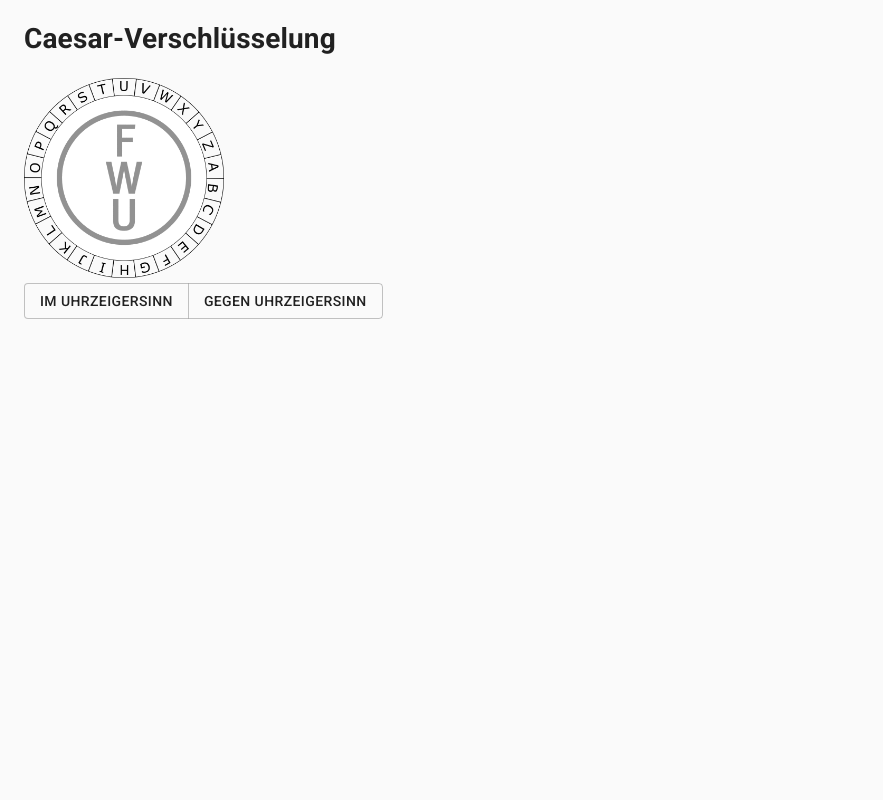
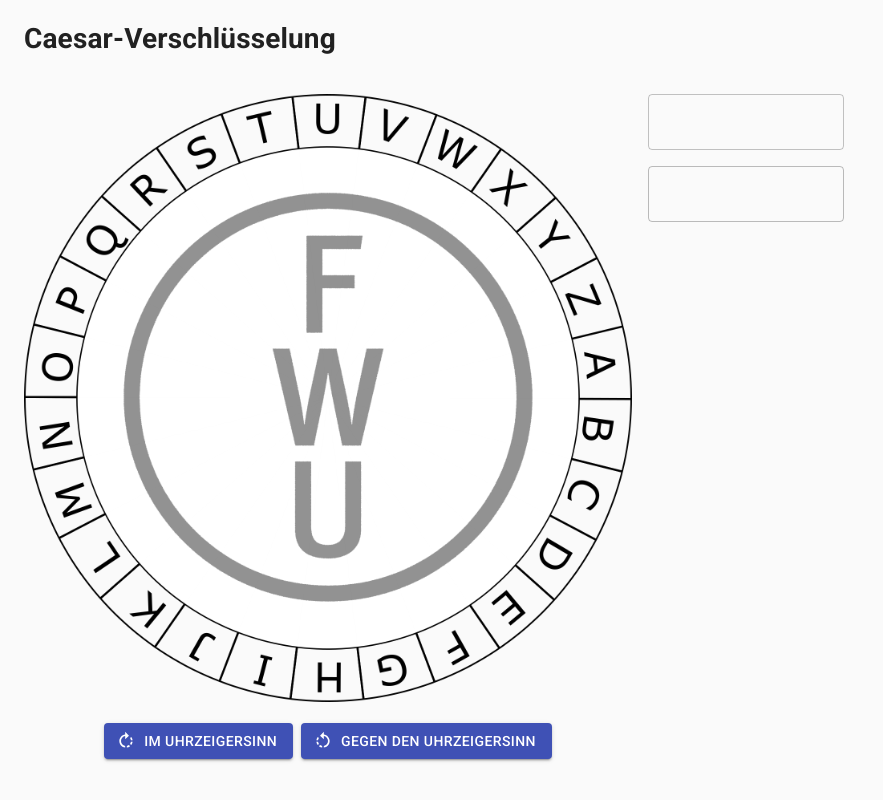
Before and after one commit to kkrings/react-caesar-cipher, a React (Create React App) app: page / in a window 1280 px wide. Shown: the whole page, without its empty margins (0-883 px from the left). Built offline with nearby package versions, Linux system fonts and the light colour scheme.

Commit message:
Add text fields for encrypting a secret message.

```diff
--- a/src/App.tsx
+++ b/src/App.tsx
@@ -1,27 +1,35 @@
 import * as React from 'react';
-import { useState } from 'react';
 import { Container, Grid } from '@material-ui/core';
-
 import { Cipher } from './components/cipher/Cipher';
-import { CipherControl } from './components/cipher-control/CipherControl';
+import { Encryption } from './components/encryption/Encryption';
+import { numLatinLetters } from './services/CipherService';
 
 export function App() {
-  const [angle, setAngle ] = useState(0);
+  const [shift, setShift] = React.useState(19);
+
+  const handleClockwiseRotation = () => {
+    const newShift = (shift - 1) % numLatinLetters;
+    setShift(newShift >= 0 ? newShift : numLatinLetters + newShift);
+  }
+
+  const handleCounterClockwiseRotation = () => {
+    setShift((shift + 1) % numLatinLetters);
+  }
 
   return (
     <Container fixed>
-      <Grid container>
+      <Grid container spacing={2}>
         <Grid item xs={12}>
           <h1>Caesar-Verschlüsselung</h1>
         </Grid>
-        <Grid item xs={12}>
-          <Cipher angle={angle} />
+        <Grid item xs={12} sm={6}>
+          <Cipher
+            onClockwiseRotation={handleClockwiseRotation}
+            onCounterClockwiseRotation={handleCounterClockwiseRotation}
+          />
         </Grid>
-        <Grid item xs={12}>
-          <CipherControl
-            onClockwise={() => setAngle((angle + 20) % 360)}
-            onCounterClockwise={() => setAngle((angle - 20) % 360)}
-          />
+        <Grid item xs={12} sm={6}>
+          <Encryption shift={shift} />
         </Grid>
       </Grid>
     </Container>
--- a/src/components/cipher-control/CipherControl.tsx
+++ /dev/null
@@ -1,19 +0,0 @@
-import { Button, ButtonGroup } from '@material-ui/core';
-
-type CipherControlProps = {
-  onClockwise: () => void
-  onCounterClockwise: () => void
-}
-
-export function CipherControl(props: CipherControlProps) {
-  return (
-    <ButtonGroup>
-      <Button onClick={props.onClockwise}>
-        Im Uhrzeigersinn
-      </Button>
-      <Button onClick={props.onCounterClockwise}>
-        Gegen Uhrzeigersinn
-      </Button>
-    </ButtonGroup>
-  );
-}
--- a/src/components/cipher/Cipher.tsx
+++ b/src/components/cipher/Cipher.tsx
@@ -1,28 +1,40 @@
 import * as React from 'react';
-import { createStyles, makeStyles } from '@material-ui/core/styles';
-
-import cipherInner from './CipherInner.png';
+import { Grid } from '@material-ui/core';
+import { CipherDisks } from './cipher-disks/CipherDisks';
+import { CipherControl } from './cipher-control/CipherControl';
+import { numLatinLetters } from '../../services/CipherService';
 
 type CipherProps = {
-  angle: number
-}
+  onClockwiseRotation: () => void,
+  onCounterClockwiseRotation: () => void
+};
 
-const useStyles = makeStyles(() => createStyles({
-  rotated: {
-    transform: (props: CipherProps) => `rotate(${props.angle}deg)`
-  }
-}));
+export function Cipher(props: CipherProps) {
+  const deltaAngleDeg = 360 / numLatinLetters;
 
-export function Cipher(props : CipherProps) {
-  const rotationStyle = useStyles(props);
+  const [angleDeg, setAngleDeg] = React.useState(0);
+
+  const handleClockwiseRotation = () => {
+    setAngleDeg((angleDeg + deltaAngleDeg) % 360);
+    props.onClockwiseRotation();
+  };
+
+  const handleCounterClockwiseRotation = () => {
+    setAngleDeg((angleDeg - deltaAngleDeg) % 360);
+    props.onCounterClockwiseRotation();
+  };
 
   return (
-    <img
-      src={cipherInner}
-      alt="Chiffrierscheibe"
-      width="200"
-      height="200"
-      className={rotationStyle.rotated}
-    />
+    <Grid container spacing={2}>
+      <Grid item xs={12}>
+        <CipherDisks angleDeg={angleDeg} />
+      </Grid>
+      <Grid item xs={12}>
+        <CipherControl
+          onClockwiseRotation={handleClockwiseRotation}
+          onCounterClockwiseRotation={handleCounterClockwiseRotation}
+        />
+      </Grid>
+    </Grid>
   );
 }
--- /dev/null
+++ b/src/components/cipher/cipher-control/CipherControl.tsx
@@ -0,0 +1,35 @@
+import * as React from 'react';
+import { Button, Grid } from '@material-ui/core';
+import { RotateLeft, RotateRight } from '@material-ui/icons';
+
+type CipherControlProps = {
+  onClockwiseRotation: () => void
+  onCounterClockwiseRotation: () => void
+}
+
+export function CipherControl(props: CipherControlProps) {
+  return (
+    <Grid container spacing={1} justify="center">
+      <Grid item>
+        <Button
+          variant="contained"
+          color="primary"
+          startIcon={<RotateRight />}
+          onClick={props.onClockwiseRotation}
+        >
+          Im Uhrzeigersinn
+        </Button>
+      </Grid>
+      <Grid item>
+        <Button
+          variant="contained"
+          color="primary"
+          startIcon={<RotateLeft />}
+          onClick={props.onCounterClockwiseRotation}
+        >
+          Gegen den Uhrzeigersinn
+        </Button>
+      </Grid>
+    </Grid>
+  );
+}
--- /dev/null
+++ b/src/components/cipher/cipher-disks/CipherDisks.tsx
@@ -0,0 +1,27 @@
+import * as React from 'react';
+import { createStyles, makeStyles } from '@material-ui/core/styles';
+import cipherInnerDisk from './CipherInnerDisk.png';
+
+type CipherDisksProps = {
+  angleDeg: number
+}
+
+const useStyles = makeStyles(() => createStyles({
+  rotated: {
+    transform: (props: CipherDisksProps) => `rotate(${props.angleDeg}deg)`
+  }
+}));
+
+export function CipherDisks(props : CipherDisksProps) {
+  const rotationStyle = useStyles(props);
+
+  return (
+    <img
+      src={cipherInnerDisk}
+      alt="Chiffrierscheibe"
+      width="100%"
+      height="auto"
+      className={rotationStyle.rotated}
+    />
+  );
+}
--- /dev/null
+++ b/src/components/encryption/Encryption.tsx
@@ -0,0 +1,34 @@
+import * as React from 'react';
+import { Grid, TextField } from '@material-ui/core';
+import { CipherService } from '../../services/CipherService';
+
+type EncryptionProps = {
+  shift: number
+};
+
+export function Encryption(props: EncryptionProps) {
+  const [message, setMessage] = React.useState('');
+
+  const cipherService = new CipherService(props.shift);
+
+  return (
+    <Grid container spacing={2}>
+      <Grid item xs={12}>
+        <TextField
+          value={message}
+          onChange={(event) => setMessage(event.target.value)}
+          variant="outlined"
+          multiline
+        />
+      </Grid>
+      <Grid item xs={12}>
+        <TextField
+          value={cipherService.transformMessage(message)}
+          variant="outlined"
+          multiline
+          disabled
+        />
+      </Grid>
+    </Grid>
+  );
+}
--- /dev/null
+++ b/src/services/CipherService.ts
@@ -0,0 +1,35 @@
+export const numLatinLetters = 'Z'.charCodeAt(0) - 'A'.charCodeAt(0) + 1;
+
+export class CipherService {
+  constructor(private readonly shift: number) {}
+
+  transformMessage(message: string): string {
+    return Array.from(message)
+      .map(letter => this.tryTransformLetter(letter))
+      .join('');
+  }
+
+  private tryTransformLetter(letter: string): string {
+    if (/[A-Z]/.test(letter)) {
+      return this.transformLatinLetter(letter, 'A');
+    }
+
+    if (/[a-z]/.test(letter)) {
+      return this.transformLatinLetter(letter, 'a');
+    }
+
+    return letter;
+  }
+
+  private transformLatinLetter(letter: string, offset = 'A'): string {
+    const charCodeOffset = offset.charCodeAt(0);
+
+    let shift = (
+      (letter.charCodeAt(0) - charCodeOffset + this.shift) % numLatinLetters
+    );
+
+    shift = shift >= 0 ? shift : numLatinLetters + shift;
+
+    return String.fromCharCode(charCodeOffset + shift);
+  }
+}
```
Also changed, not shown: src/components/cipher/cipher-disks/CipherInnerDisk.png (renamed from src/components/cipher/CipherInner.png), src/components/cipher/cipher-disks/CipherOuterDisk.png (renamed from src/components/cipher/CipherOuter.png).
